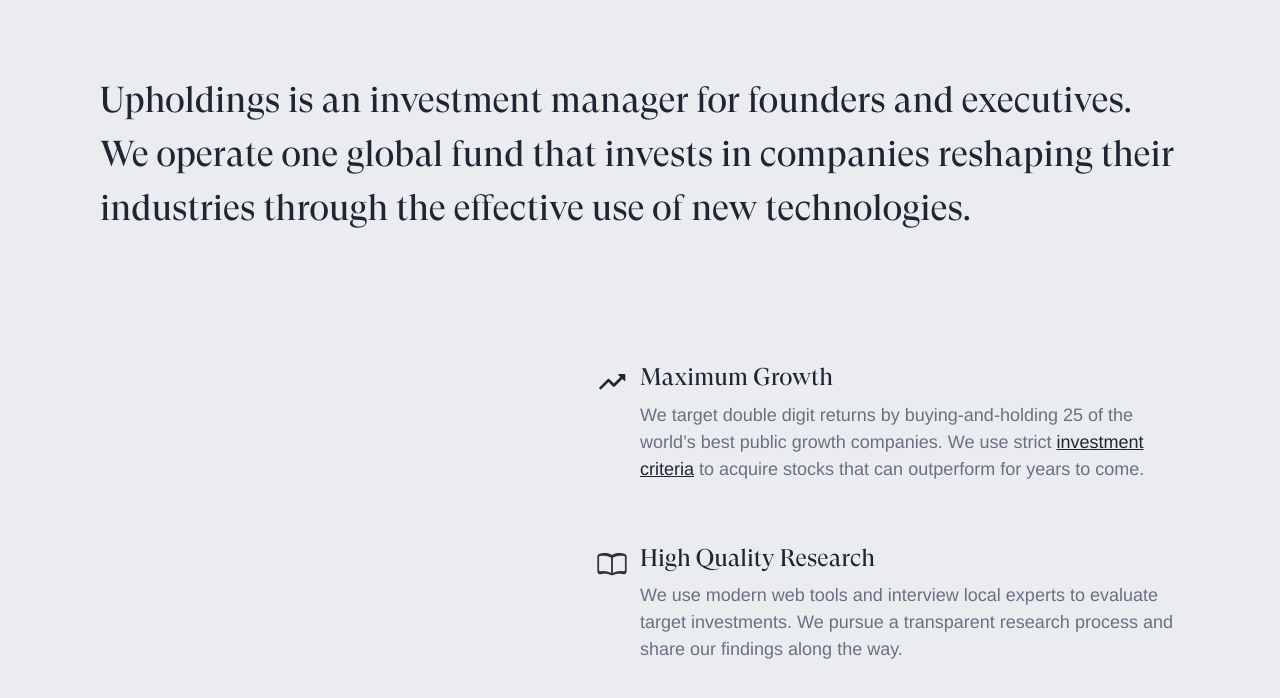
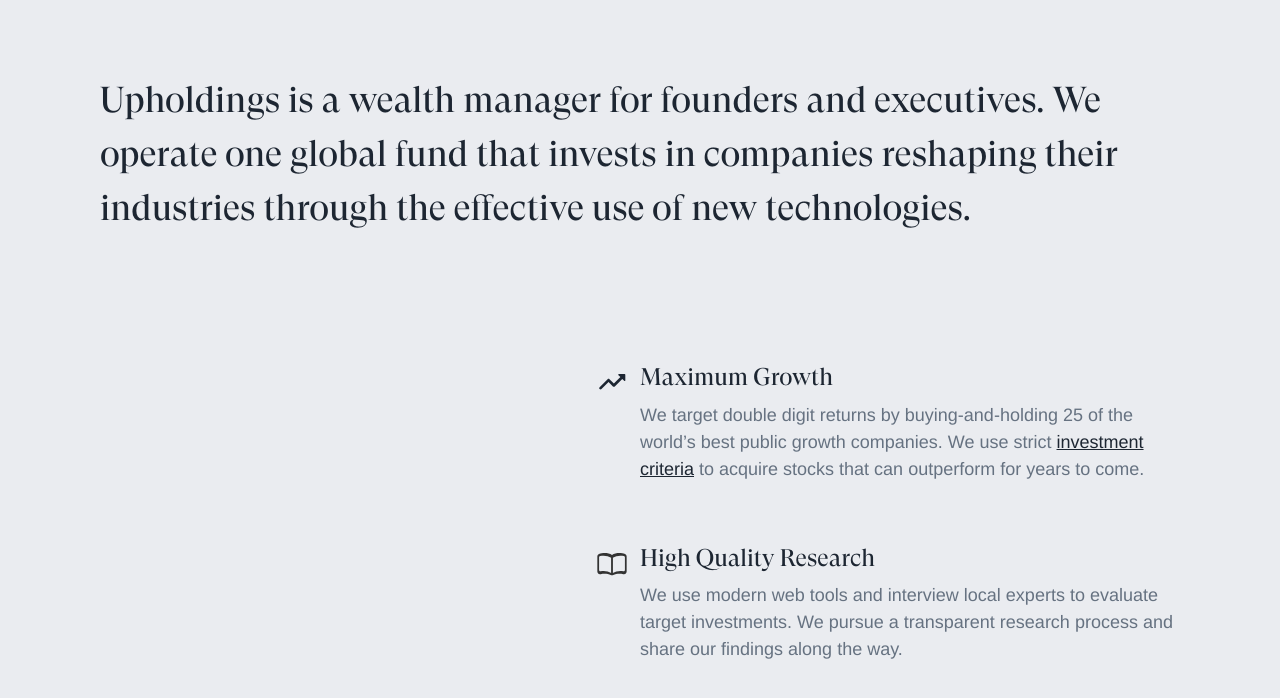
Before and after one commit to willanderson/Upholdings, a Jekyll site: the page built from index.md, in a window 1280 px wide and 900 px high, scrolled down 729 px, cut to the strip 175-873 px from the top of the window. Built offline with Jekyll 4.4.1, drawn with Linux system fonts in a browser that asks for light colours; nearby versions of some CDN libraries; some web fonts are replaced.

Commit message:
Updated Index

```diff
--- a/index.md
+++ b/index.md
@@ -3,7 +3,7 @@
 hero_h1: Modern Investing.
 hero_p: Grow your hard-earned wealth by investing into the best companies building
   our future.
-manifesto: Upholdings is an investment manager for founders and executives. We operate
+manifesto: Upholdings is a wealth manager for founders and executives. We operate
   one global fund that invests in companies reshaping their industries through the
   effective use of new technologies.
 differenceA_h3: Maximum Growth
```
